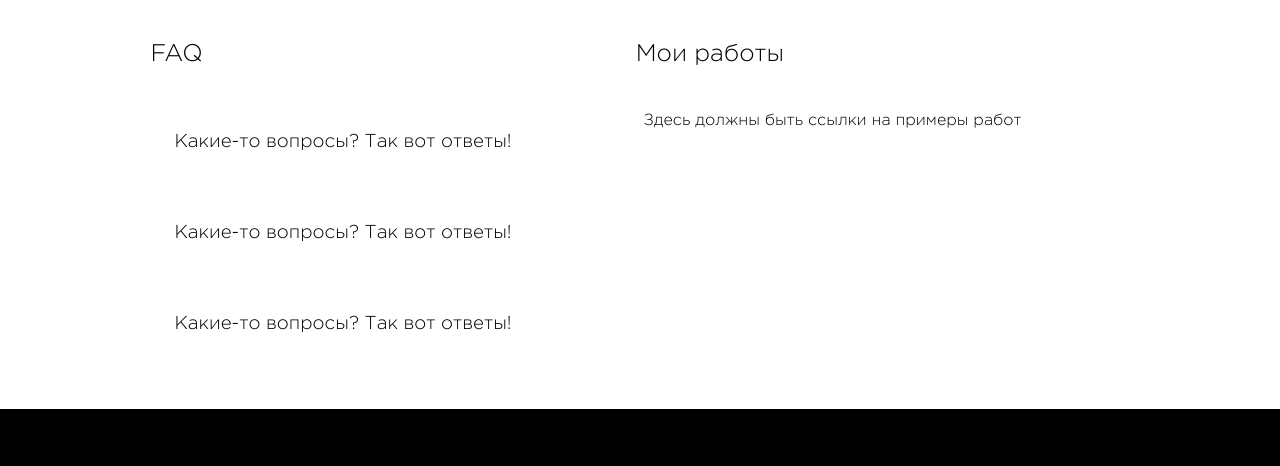
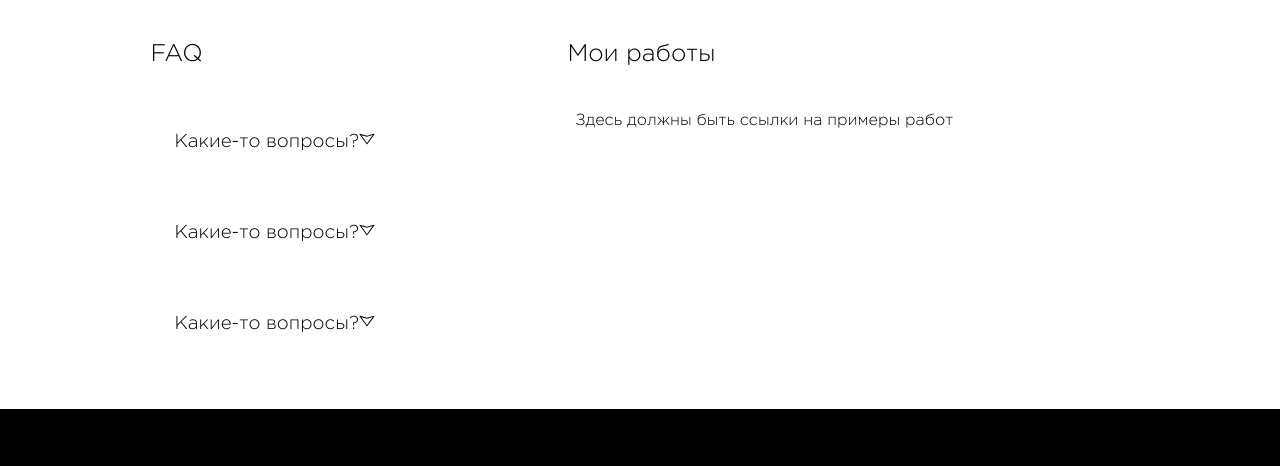
Before and after one commit to Sos7ya/My.site, a plain HTML site: page index.html in a window 1280 px wide. Shown: the part 1048-1514 px from the top of the page. Drawn offline with Linux system fonts and the light colour scheme; files whose address does not match are found by name.

Commit message:
added scripts

```diff
--- a/index.html
+++ b/index.html
@@ -88,21 +88,21 @@
             <section class="main__section-five" id="5"><h2>FAQ</h2>
                 <article class="main__section-five article">
                     <div class="main__section-dropdown flex">
-                       <div  class="btn"><h3 onclick="stateChange1()">Какие-то вопросы? Так вот ответы!</h3>
+                       <div  class="btn"><h3>Какие-то вопросы?<img class="dropdown__arrow" src="./img/arrow_nuihvodg4fv4.svg" alt="arrow" onclick = "stateChange1()"></h3>
                             <div id="15" class="dropdown__content" style="display: none;">
                                 <p>Ответы на вопросы.</p>
                             </div>
                         </div>
                     </div>
                     <div class="main__section-dropdown flex">
-                        <div  class="btn"><h3 onclick="stateChange2()">Какие-то вопросы? Так вот ответы!</h3>
+                        <div  class="btn"><h3>Какие-то вопросы?<img class="dropdown__arrow" src="./img/arrow_nuihvodg4fv4.svg" alt="arrow" onclick = "stateChange2()"></h3>
                              <div id="16" class="dropdown__content" style="display: none;">
                                 <p>Ответы на вопросы.</p>
                             </div>
                         </div>
                     </div>
                     <div class="main__section-dropdown flex">
-                        <div  class="btn"><h3 onclick="stateChange3()">Какие-то вопросы? Так вот ответы!</h3>
+                        <div  class="btn"><h3>Какие-то вопросы?<img class="dropdown__arrow" src="./img/arrow_nuihvodg4fv4.svg" alt="arrow" onclick = "stateChange3()"></h3>
                              <div id="17" class="dropdown__content" style="display: none;">
                                 <p>Ответы на вопросы.</p>
                             </div>
--- a/styles/style.css
+++ b/styles/style.css
@@ -148,6 +148,10 @@ html {
 
   .btn {
     position: relative;
+  }
+
+  .dropdown__arrow {
+    width: 1rem;
     cursor: pointer;
   }
 
```
Also changed, not shown: img/arrow_nuihvodg4fv4.svg (added).
